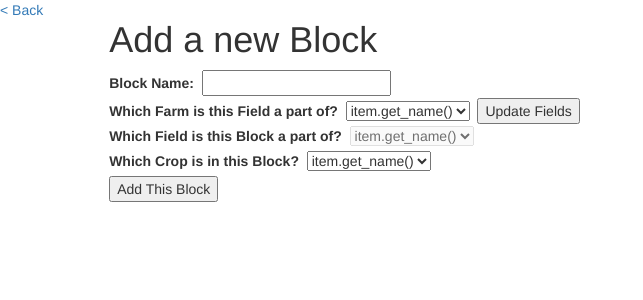
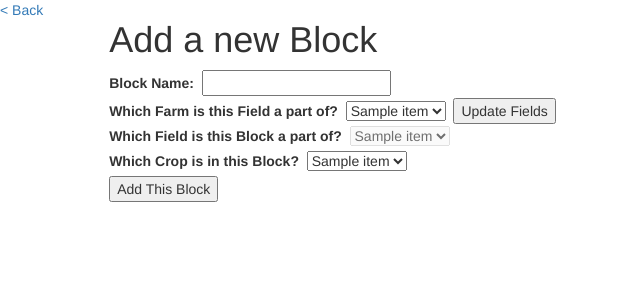
Before and after one commit to EvanMerlock/minnehack-2019, a Flask app: template minnehack-python/templates/blockadd.html in a window 1280 px wide. Shown: the top 300 px of the page, without its empty margins (0-643 px from the left). Run offline with Flask 2, Linux system fonts and the light colour scheme; the template is opened without the code that fills it: most values are stand-ins (such as "Sample title", 1, 10 or a date in 2020); some libraries are stand-ins or nearby versions.

Commit message:
Fixed that discord bug

```diff
--- a/minnehack-python/templates/blockadd.html
+++ b/minnehack-python/templates/blockadd.html
@@ -23,7 +23,7 @@
             <select name="fieldsuperfarm">
                 <!-- OPTIONS FOR FARM POPLUATE HERE-->
                 {% for item in farms %}
-                    <option name="farm_item.get_id() "> item.get_name() </option>
+                    <option name="farm_{{ item.get_id() }}">{{ item.get_name() }}</option>
                 {% endfor %}
             </select>&nbsp
             <button type="button" name="updatefieldlist" action="updatefields">Update Fields</button>
@@ -32,7 +32,7 @@
             <select name="blocksuperfield" disabled>
                 <!--OPTIONS FOR FIELDS POPULATE HERE ON UPDATEFIELDLIST ACTION + ENABLE-->
                 {% for item in fields %}
-                    <option name="farm_item.get_id() "> item.get_name() </option>
+                    <option name="farm_{{ item.get_id() }}">{{ item.get_name() }}</option>
                 {% endfor %}
             </select>
             <br>
@@ -40,7 +40,7 @@
             <select name="cropforblock">
                 <!--OPTIONS FOR CROPS POPULATE HERE -->
                 {% for item in crops %}
-                    <option name="farm_item.get_id() "> item.get_name() </option>
+                    <option name="farm_{{ item.get_id() }}">{{ item.get_name() }}</option>
                 {% endfor %}
             </select>
             <br>
--- a/minnehack-python/templates/blockedit.html
+++ b/minnehack-python/templates/blockedit.html
@@ -22,7 +22,7 @@
             <select name="fieldsuperfarm">
                 <!-- OPTIONS FOR FARM POPLUATE HERE-->
                 {% for item in farms %}
-                    <option name="farm_item.get_id() "> item.get_name() </option>
+                    <option name="farm_{{ item.get_id() }}">{{ item.get_name() }}</option>
                 {% endfor %}
             </select>&nbsp
             <button type="button" name="updatefieldlist" action="updatefields">Update Fields</button>
@@ -31,7 +31,7 @@
             <select name="blocksuperfield" disabled>
                 <!--OPTIONS FOR FIELDS POPULATE HERE ON UPDATEFIELDLIST ACTION + ENABLE-->
                 {% for item in fields %}
-                    <option name="farm_item.get_id() "> item.get_name() </option>
+                    <option name="farm_{{ item.get_id() }}">{{ item.get_name() }}</option>
                 {% endfor %}
             </select>
             <br>
@@ -39,7 +39,7 @@
             <select name="cropforblock">
                 <!--OPTIONS FOR CROPS POPULATE HERE -->
                 {% for item in blocks %}
-                    <option name="farm_item.get_id() "> item.get_name() </option>
+                    <option name="farm_{{ item.get_id() }}">{{ item.get_name() }}</option>
                 {% endfor %}
             </select>
             <br>
--- a/minnehack-python/templates/cropswap.html
+++ b/minnehack-python/templates/cropswap.html
@@ -25,7 +25,7 @@
             <select name="fieldsuperfarm">
                 <!-- OPTIONS FOR FARM POPLUATE HERE-->
                 {% for item in farms %}
-                    <option name="farm_item.get_id() "> item.get_name() </option>
+                    <option name="farm_{{ item.get_id() }}">{{ item.get_name() }}</option>
                 {% endfor %}
             </select>&nbsp
             <button type="button" name="updatefieldlist" action="updatefields">Update Fields</button>
@@ -34,7 +34,7 @@
             <select name="blocksuperfield" disabled>
                 <!--OPTIONS FOR FIELDS POPULATE HERE ON UPDATEFIELDLIST ACTION + ENABLE-->
                 {% for item in fields %}
-                    <option name="farm_item.get_id() "> item.get_name() </option>
+                    <option name="farm_{{ item.get_id() }}">{{ item.get_name() }}</option>
                 {% endfor %}
             </select>&nbsp
             <button type="button" name="updateblocklist" action="updateblocks">Update Blocks</button>
@@ -43,7 +43,7 @@
             <select name="swapsuperblock" disabled>
                 <!--OPTIONS FOR BLOCKS POPULATE HERE ON UPDATEBLOCKS ACTION + ENABLE-->
                 {% for item in blocks %}
-                    <option name="farm_item.get_id() "> item.get_name() </option>
+                    <option name="farm_{{ item.get_id() }}">{{ item.get_name() }}</option>
                 {% endfor %}
             </select>
             <br>
--- a/minnehack-python/templates/fieldadd.html
+++ b/minnehack-python/templates/fieldadd.html
@@ -22,7 +22,7 @@
             <select name="fieldsuperfarm">
                 <!-- OPTIONS FOR FARM POPLUATE HERE-->
                 {% for item in farms %}
-                    <option name="farm_item.get_id() "> item.get_name() </option>
+                    <option name="farm_{{ item.get_id() }}">{{ item.get_name() }}</option>
                 {% endfor %}
             </select>
             <br>
--- a/minnehack-python/templates/fieldedit.html
+++ b/minnehack-python/templates/fieldedit.html
@@ -23,7 +23,7 @@
             <select name="fieldsuperfarm">
                 <!-- OPTIONS FOR FARM POPLUATE HERE-->
                 {% for item in farms %}
-                    <option name="farm_item.get_id() "> item.get_name() </option>
+                    <option name="farm_{{ item.get_id() }}">{{ item.get_name() }}</option>
                 {% endfor %}
             </select>
             <br>
--- a/minnehack-python/templates/index.html
+++ b/minnehack-python/templates/index.html
@@ -38,7 +38,7 @@
             <select name="fieldselect" size="15" multiple>
                 <!--OPTIONS FOR FIELD POPULATE HERE-->
                 {% for item in fields %}
-                    <option name="field_{{ item.id }}">{{ item.name }}</option>
+                    <option name="farm_{{ item.get_id() }}">{{ item.get_name() }}</option>
                 {% endfor %}
             </select>
             <br>
@@ -55,7 +55,7 @@
             <select name="blockselect" size="15" multiple>
                 <!--OPTIONS FOR BLOCK POPULATE HERE-->
                 {% for item in blocks %}
-                    <option name="block_{{ item.id }}">{{ item.name }}</option>
+                    <option name="farm_{{ item.get_id() }}">{{ item.get_name() }}</option>
                 {% endfor %}
             </select>
             <br>
```
